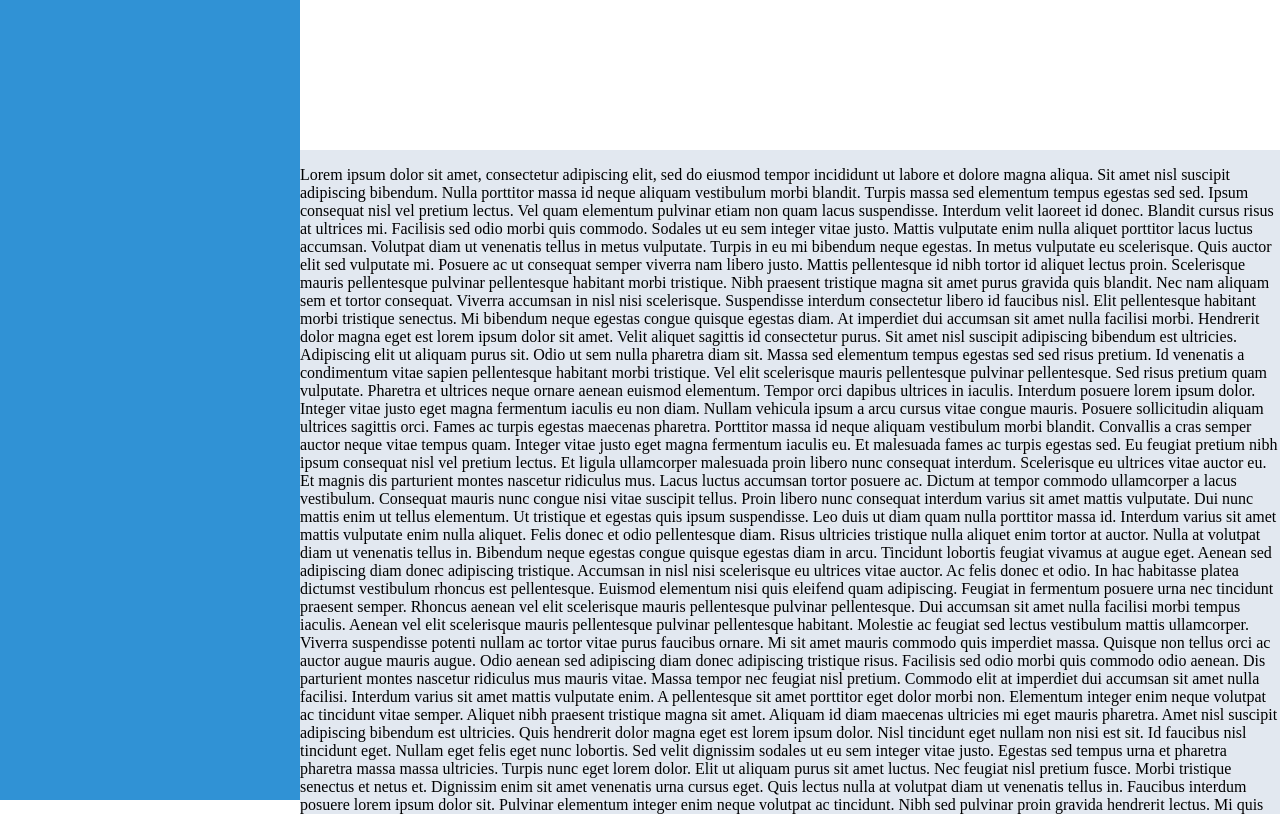
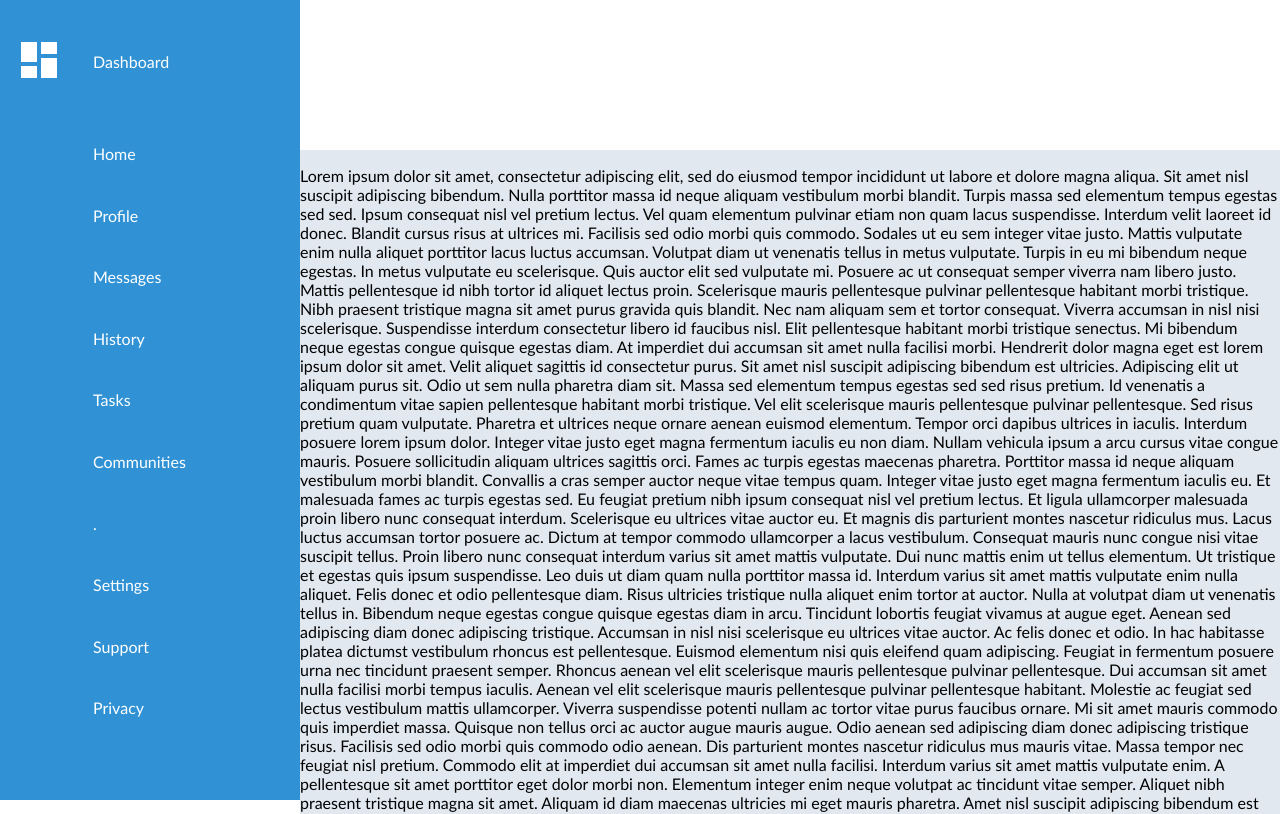
Before and after one commit to AdrienSuro/TOP-Admin-Dashboard, a plain HTML site: page index.html in a window 1280 px wide. Shown: the top 814 px of the page. Drawn offline with Linux system fonts and the light colour scheme.

Commit message:
Laid out basic grid for the sidebar

```diff
--- a/index.html
+++ b/index.html
@@ -10,9 +10,29 @@
 <body>
     <div class="body">
         <div class="sidebar">
-            <div class="sidebar-group"></div>
-            <div class="sidebar-group"></div>
-            <div class="sidebar-group"></div>
+            <div class="sidebar-img-div"><img src="img/dashboard.png" alt="dashboard-icon" class="sidebar-img-img"></div>
+            <div class="sidebar-img-div"><img src="" alt="" class="sidebar-img-img"></div>
+            <div class="sidebar-img-div"><img src="" alt="" class="sidebar-img-img"></div>
+            <div class="sidebar-img-div"><img src="" alt="" class="sidebar-img-img"></div>
+            <div class="sidebar-img-div"><img src="" alt="" class="sidebar-img-img"></div>
+            <div class="sidebar-img-div"><img src="" alt="" class="sidebar-img-img"></div>
+            <div class="sidebar-img-div"><img src="" alt="" class="sidebar-img-img"></div>
+            <div class="sidebar-img-div"><img src="" alt="" class="sidebar-img-img"></div>
+            <div class="sidebar-img-div"><img src="" alt="" class="sidebar-img-img"></div>
+            <div class="sidebar-img-div"><img src="" alt="" class="sidebar-img-img"></div>
+            <div class="sidebar-img-div"><img src="" alt="" class="sidebar-img-img"></div>
+            <div class="sidebar-img-div"><img src="" alt="" class="sidebar-img-img">            </img></div>
+            <div class="menu-dashboard">Dashboard</div>
+            <div class="menu-home">Home</div>
+            <div class="menu-profile">Profile</div>
+            <div class="menu-messages">Messages</div>
+            <div class="menu-history">History</div>
+            <div class="menu">Tasks</div>
+            <div class="menu">Communities</div>
+            <div class="menu">.</div>
+            <div class="menu">Settings</div>
+            <div class="menu">Support</div>
+            <div class="menu">Privacy</div>
         </div>
         <div class="header">
             <div class="header-group"></div>
--- a/style.css
+++ b/style.css
@@ -1,6 +1,7 @@
 body {
     margin : 0px;
     padding: 0px;
+    font-family: 'Trebuchet MS', 'Lucida Sans Unicode', 'Lucida Grande', 'Lucida Sans', Arial, sans-serif;
 }
 
 .body {
@@ -8,6 +9,8 @@ body {
     grid-template-columns: 300px 1fr;
     grid-template-rows: 150px 1fr;
 }
+
+/* SIDEBAR */
 
 .sidebar {
     height: 100vh;
@@ -17,7 +20,21 @@ body {
     position: sticky;
     top: 0;
     left: 0;
+    display: grid;
+    align-items: center;
+    grid-auto-flow: column;
+    grid-template-columns: 1fr 4fr;
+    grid-template-rows: 2fr repeat(11, 1fr);
 }
+
+.sidebar > div {
+    padding: 15px;
+    font-size: 1rem;
+    color: white;
+}
+
+
+/* HEADER */
 
 .header {
     grid-column : 2 / 3;
@@ -28,6 +45,8 @@ body {
     left: 300px;
 }
 
+/* MAIN */
+
 .main {
     grid-column: 2 / 3;
     grid-row: 2 / 3;
```
Also changed, not shown: img/dashboard.png (added).
